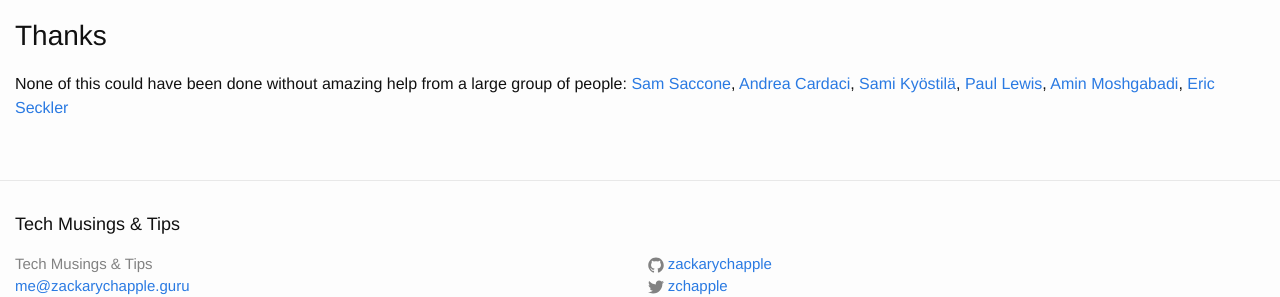
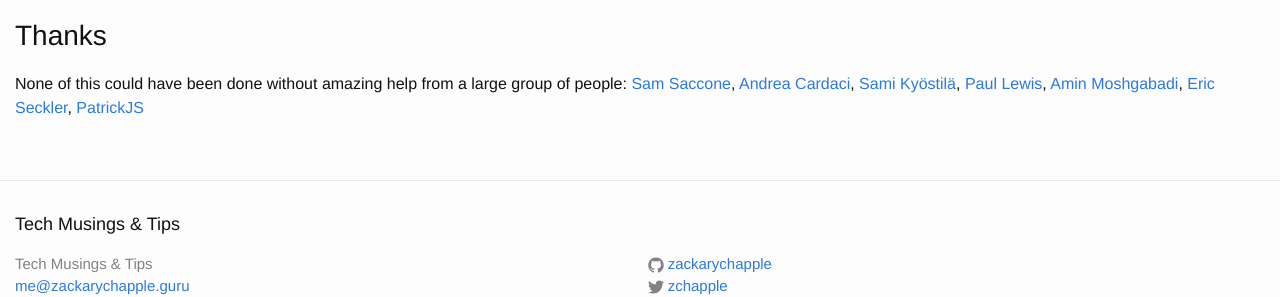
Before and after one commit to zackarychapple/zackarychapple.github.io, a Jekyll site: the page built from _posts/2016-08-23-chrome-headless.markdown, in a window 1280 px wide and 900 px high, scrolled down 4209 px. Shown: the part 490-787 px from the top of the window. Built offline with Jekyll 4.4.1, drawn with Linux system fonts in a browser that asks for light colours; comment, search, counter and statistics services are not loaded.

Commit message:
adding patrick

```diff
--- a/_posts/2016-08-23-chrome-headless.markdown
+++ b/_posts/2016-08-23-chrome-headless.markdown
@@ -187,8 +187,9 @@ CMD ["node", "app.js", "/root/export-app/chromium/src/out/Debug/headless_shell"]
 
 ## Thanks
 None of this could have been done without amazing help from a large group of people:
-[Sam Saccone][sams], [Andrea Cardaci][andrea], [Sami Kyöstilä][sami], [Paul Lewis][paull], [Amin Moshgabadi][amin], [Eric Seckler][eric]
+[Sam Saccone][sams], [Andrea Cardaci][andrea], [Sami Kyöstilä][sami], [Paul Lewis][paull], [Amin Moshgabadi][amin], [Eric Seckler][eric], [PatrickJS][patrick]
 
+[patrick]: https://angularclass.com/
 [eric]: https://www.linkedin.com/in/ericseckler
 [amin]: https://www.linkedin.com/in/amoshg
 [paull]: https://aerotwist.com/
```
